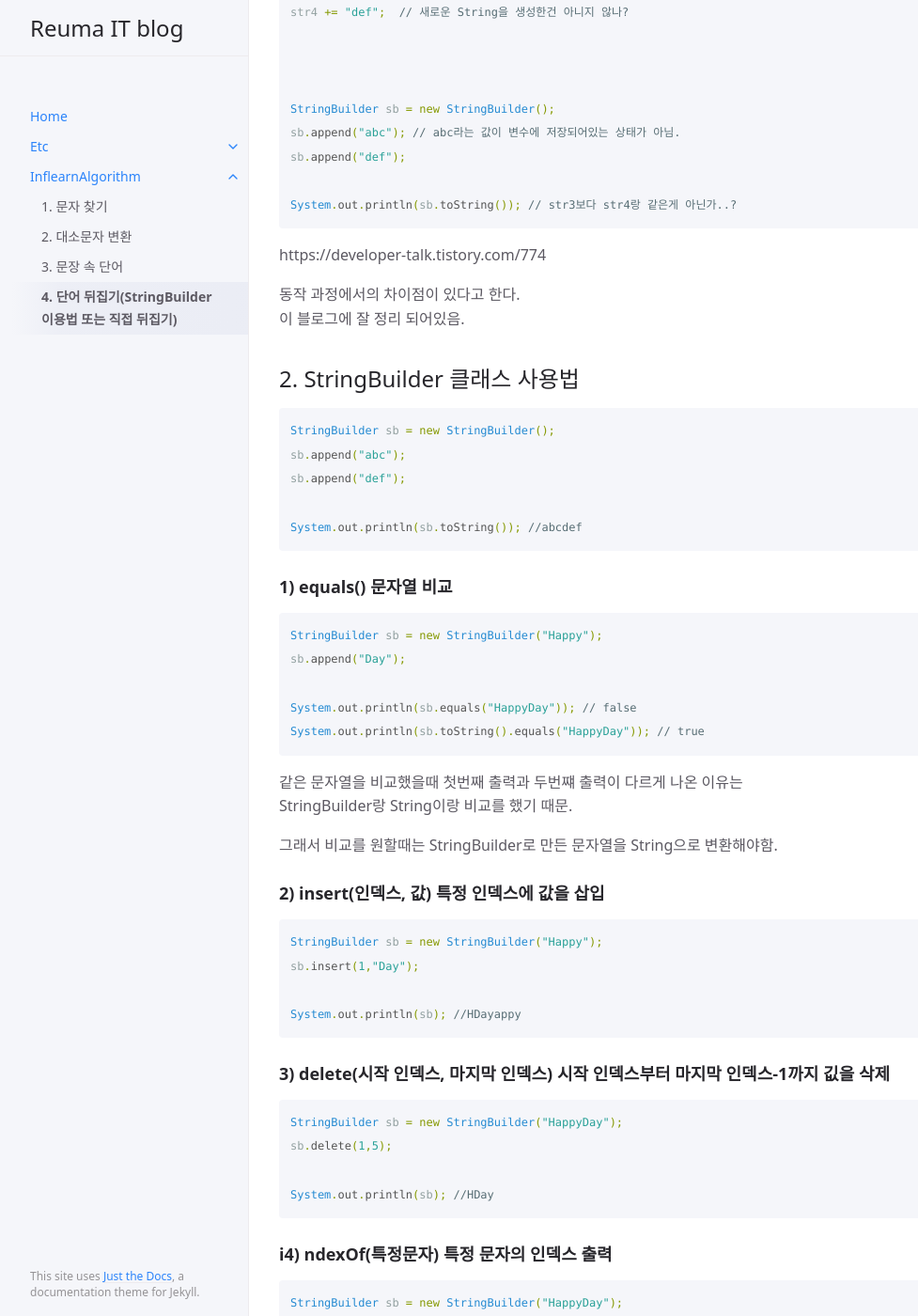
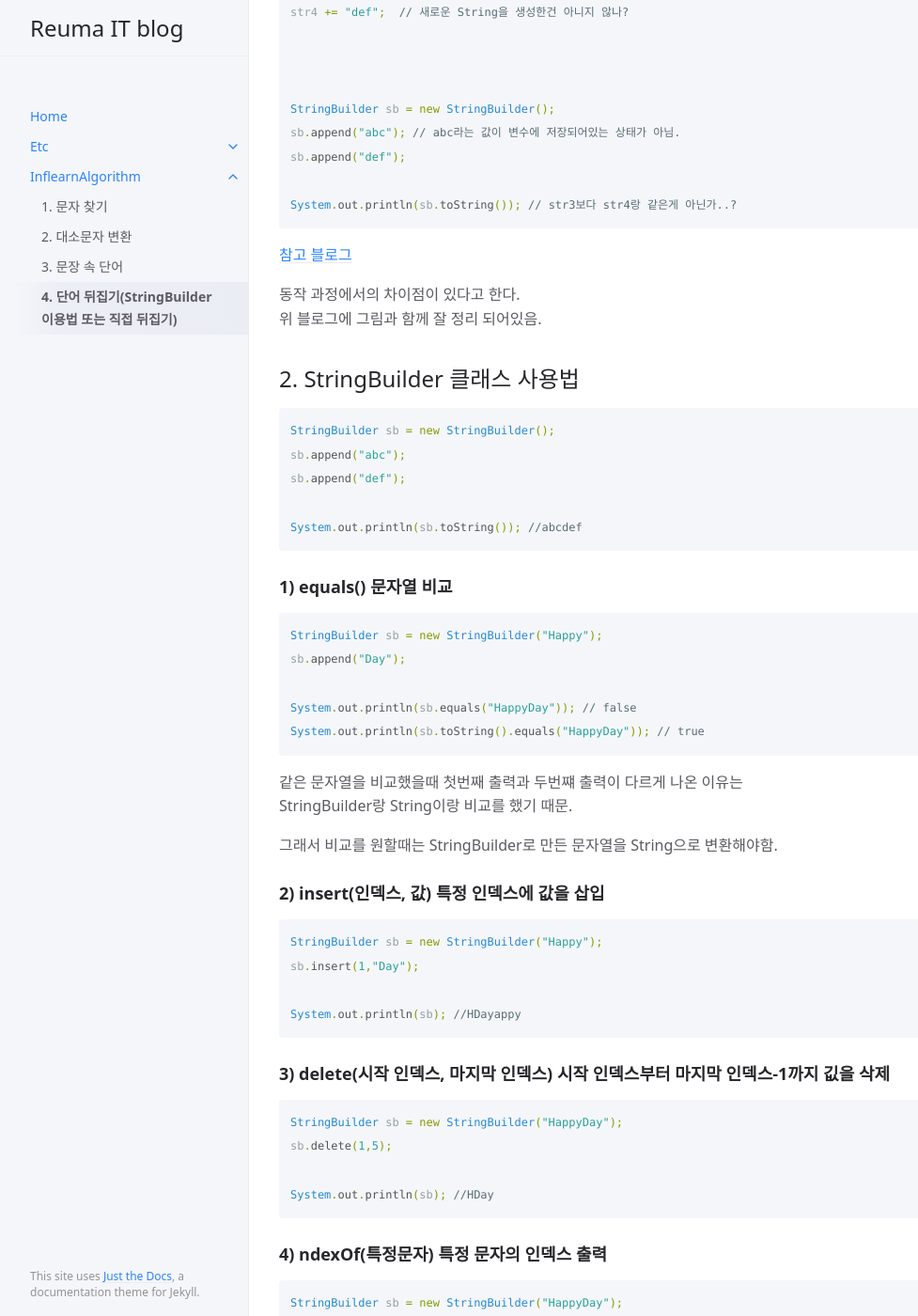
Before and after one commit to AReuma/AReuma.github.io, a Jekyll site: the page built from docs/InflearnAlgorithm/Section1_4.md, in a window 1280 px wide and 1400 px high, scrolled down 572 px. Shown: the whole window at 94% size, without its empty margins (107-1084 px from the left). Built offline with Jekyll 4.4.1, drawn with Linux system fonts in a browser that asks for light colours.

Commit message:
단어 뒤집기

````diff
--- a/docs/InflearnAlgorithm/Section1_4.md
+++ b/docs/InflearnAlgorithm/Section1_4.md
@@ -32,10 +32,10 @@ sb.append("def");
 System.out.println(sb.toString()); // str3보다 str4랑 같은게 아닌가..?
 ```
 
-https://developer-talk.tistory.com/774
+[참고 블로그](https://developer-talk.tistory.com/774)
 
 동작 과정에서의 차이점이 있다고 한다.
-이 블로그에 잘 정리 되어있음.
+위 블로그에 그림과 함께 잘 정리 되어있음.
 
 ## 2. StringBuilder 클래스 사용법
 
@@ -82,7 +82,7 @@ System.out.println(sb); //HDay
 ```
 
 
-### **i4) ndexOf(특정문자) 특정 문자의 인덱스 출력**
+### **4) ndexOf(특정문자) 특정 문자의 인덱스 출력**
 ``` java
 StringBuilder sb = new StringBuilder("HappyDay");
 
````
